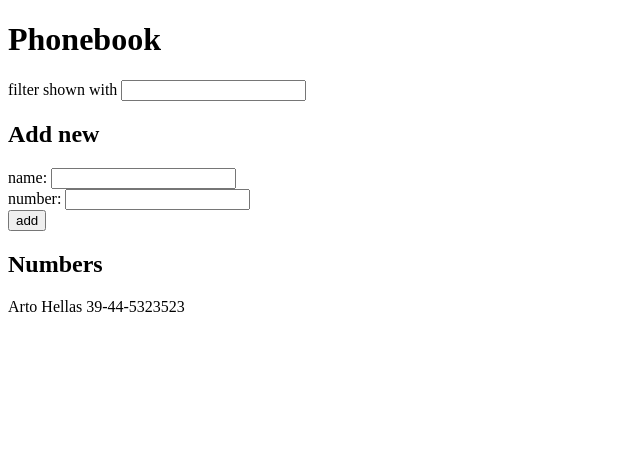
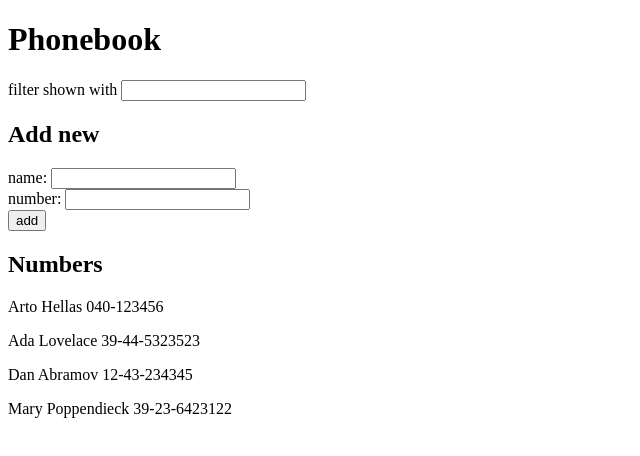
Before and after one commit to rkerkides/FullStackOpen, a React (Vite) app in the folder part2/phonebook/: page / in a window 1280 px wide. Shown: the top 456 px of the page, without its empty margins (0-640 px from the left). Built offline with nearby package versions, Linux system fonts and the light colour scheme; data requests are answered from the project's data file.

Commit message:
Completed 2.11

```diff
--- /dev/null
+++ b/part2/phonebook/db.json
@@ -0,0 +1,24 @@
+{
+  "persons": [
+    {
+      "name": "Arto Hellas",
+      "number": "040-123456",
+      "id": 1
+    },
+    {
+      "name": "Ada Lovelace",
+      "number": "39-44-5323523",
+      "id": 2
+    },
+    {
+      "name": "Dan Abramov",
+      "number": "12-43-234345",
+      "id": 3
+    },
+    {
+      "name": "Mary Poppendieck",
+      "number": "39-23-6423122",
+      "id": 4
+    }
+  ]
+}
--- a/part2/phonebook/package.json
+++ b/part2/phonebook/package.json
@@ -10,6 +10,7 @@
     "preview": "vite preview"
   },
   "dependencies": {
+    "axios": "^1.5.0",
     "react": "^18.2.0",
     "react-dom": "^18.2.0"
   },
--- a/part2/phonebook/src/App.jsx
+++ b/part2/phonebook/src/App.jsx
@@ -1,12 +1,11 @@
-import { useState } from "react";
+import { useState, useEffect } from "react";
+import axios from "axios";
 import SearchFilter from "./Components/SearchFilter";
 import PersonForm from "./Components/PersonForm";
 import PersonsList from "./Components/PersonsList";
 
 const App = () => {
-  const [persons, setPersons] = useState([
-    { name: "Arto Hellas", number: "39-44-5323523" },
-  ]);
+  const [persons, setPersons] = useState([]);
   const [newName, setNewName] = useState("");
   const [newNumber, setNewNumber] = useState("");
   const [searchTerm, setSearchTerm] = useState("");
@@ -44,6 +43,14 @@
     setSearchTerm(event.target.value);
   };
 
+  useEffect(() => {
+    console.log("effect");
+    axios.get("http://localhost:3001/persons").then((response) => {
+      console.log("promise fulfilled");
+      setPersons(response.data);
+    });
+  }, []);
+
   return (
     <div>
       <h1>Phonebook</h1>
```
Also changed, not shown: 1 other file (tests, documents, lock files or other folders).
